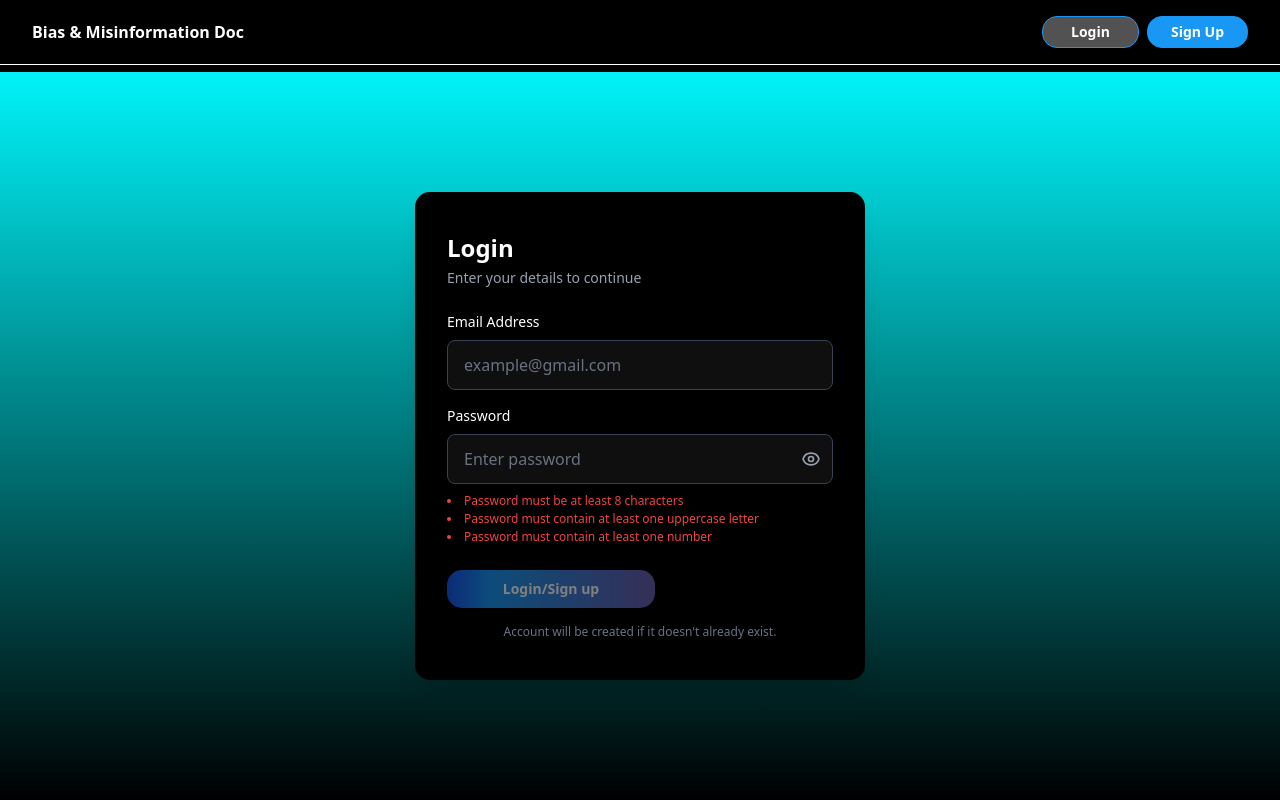
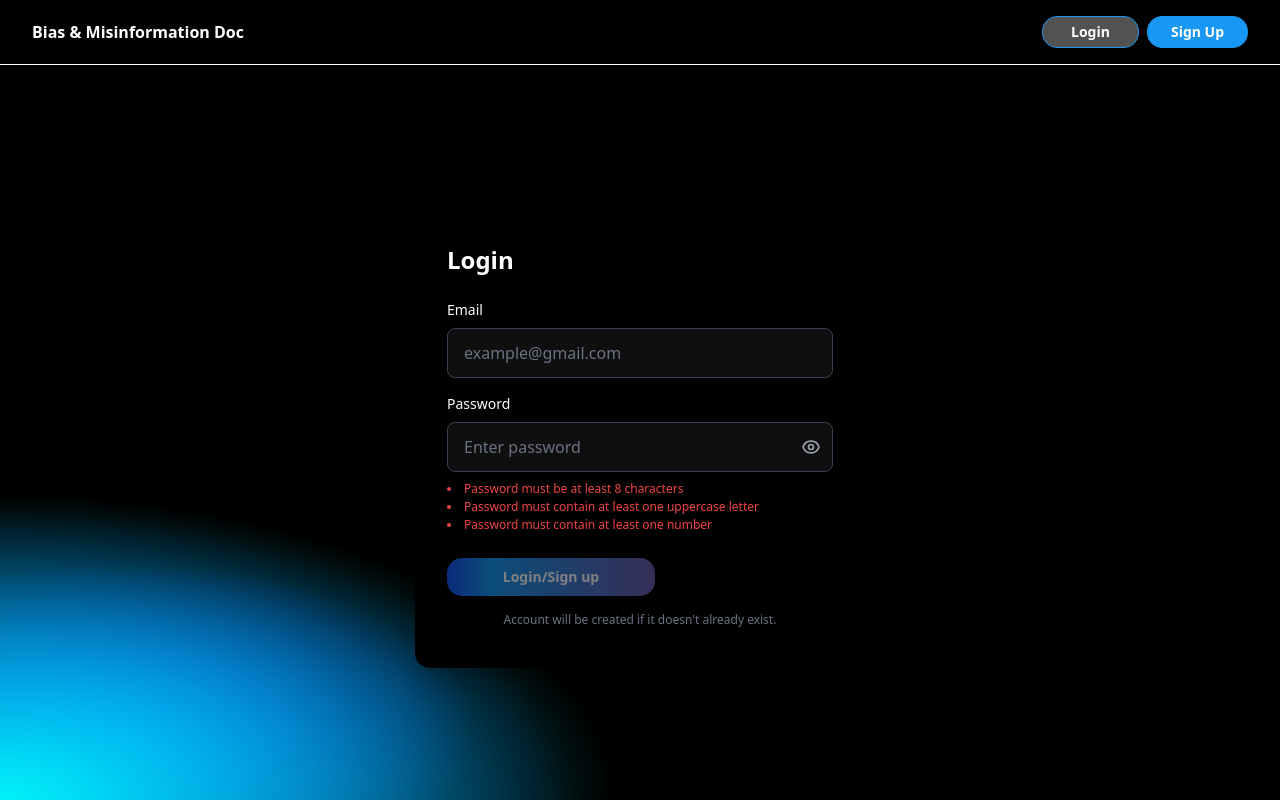
Before and after one commit to Pan-nav/bias-doc, a SvelteKit app: page /login in a window 1280 px wide. Built offline with nearby package versions, Linux system fonts and the light colour scheme.

Commit message:
login page bg fixed

```diff
--- a/src/routes/login/+page.svelte
+++ b/src/routes/login/+page.svelte
@@ -58,18 +58,21 @@
 
 <div
 	class="flex min-h-[calc(100vh-72px)] w-full items-center justify-center px-4 py-12 font-inter"
-	style="background: linear-gradient(180deg, #00F3F9 0%, #000000 100%);"
+	style="background:
+		radial-gradient(ellipse 80% 70% at 0% 100%, #00F3F9 0%, transparent 60%),
+		radial-gradient(ellipse 90% 80% at 0% 100%, #0034EB 0%, transparent 50%),
+		radial-gradient(ellipse 60% 50% at 10% 90%, #0A34CD 0%, transparent 45%),
+		#000000;"
 >
 	<div
 		class="w-full max-w-[450px] rounded-[15px] px-8 py-10 shadow-xl"
 		style="background-color: #000000;"
 	>
 		<h1 class="text-2xl font-bold text-white">Login</h1>
-		<p class="mt-1 text-sm text-gray-400">Enter your details to continue</p>
 
 		<form onsubmit={(e) => { e.preventDefault(); handleSubmit(); }} class="mt-6 flex flex-col gap-4">
 			<div class="flex flex-col gap-2">
-				<label for="login-email" class="text-sm font-medium text-white">Email Address</label>
+				<label for="login-email" class="text-sm font-medium text-white">Email</label>
 				<input
 					id="login-email"
 					type="email"
```
